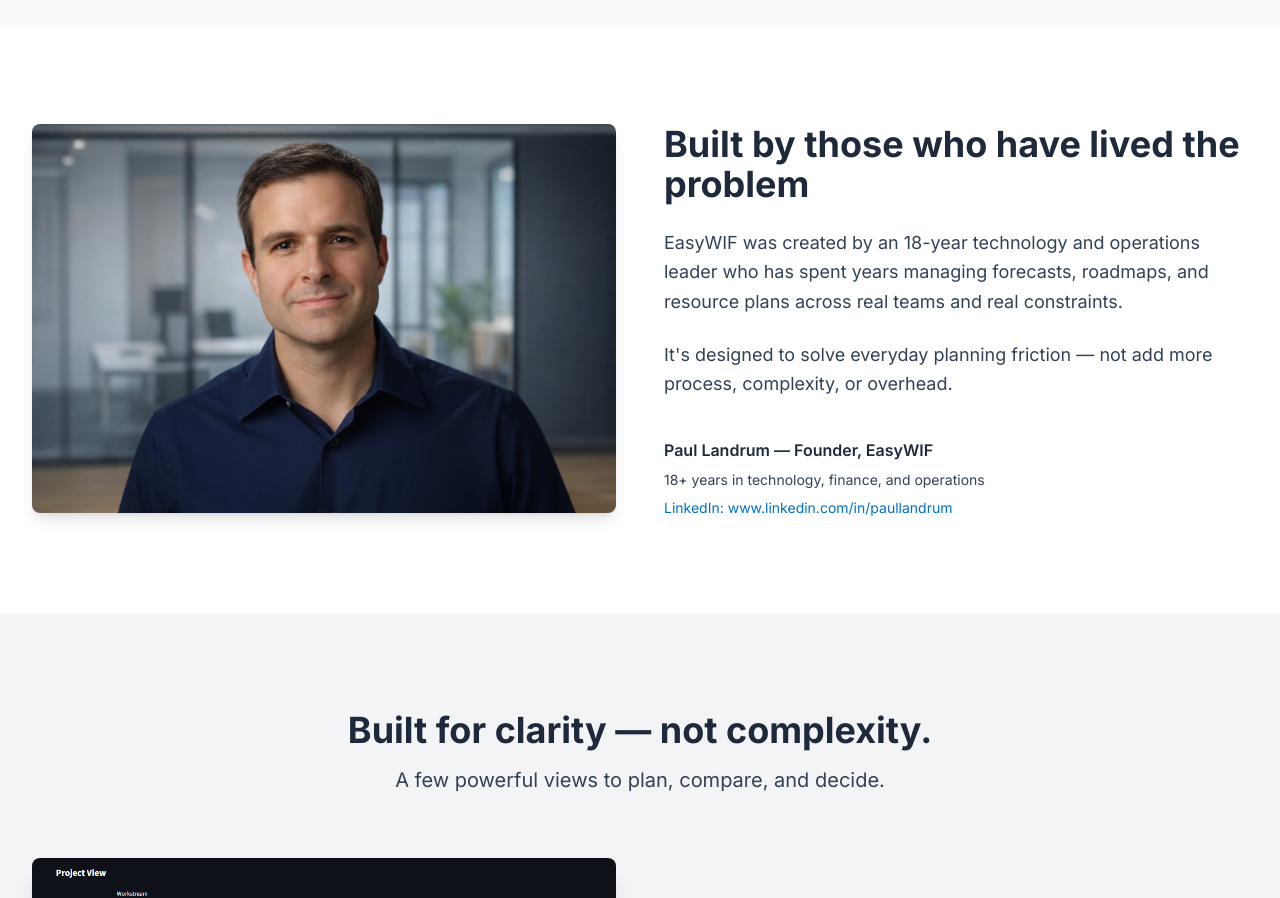
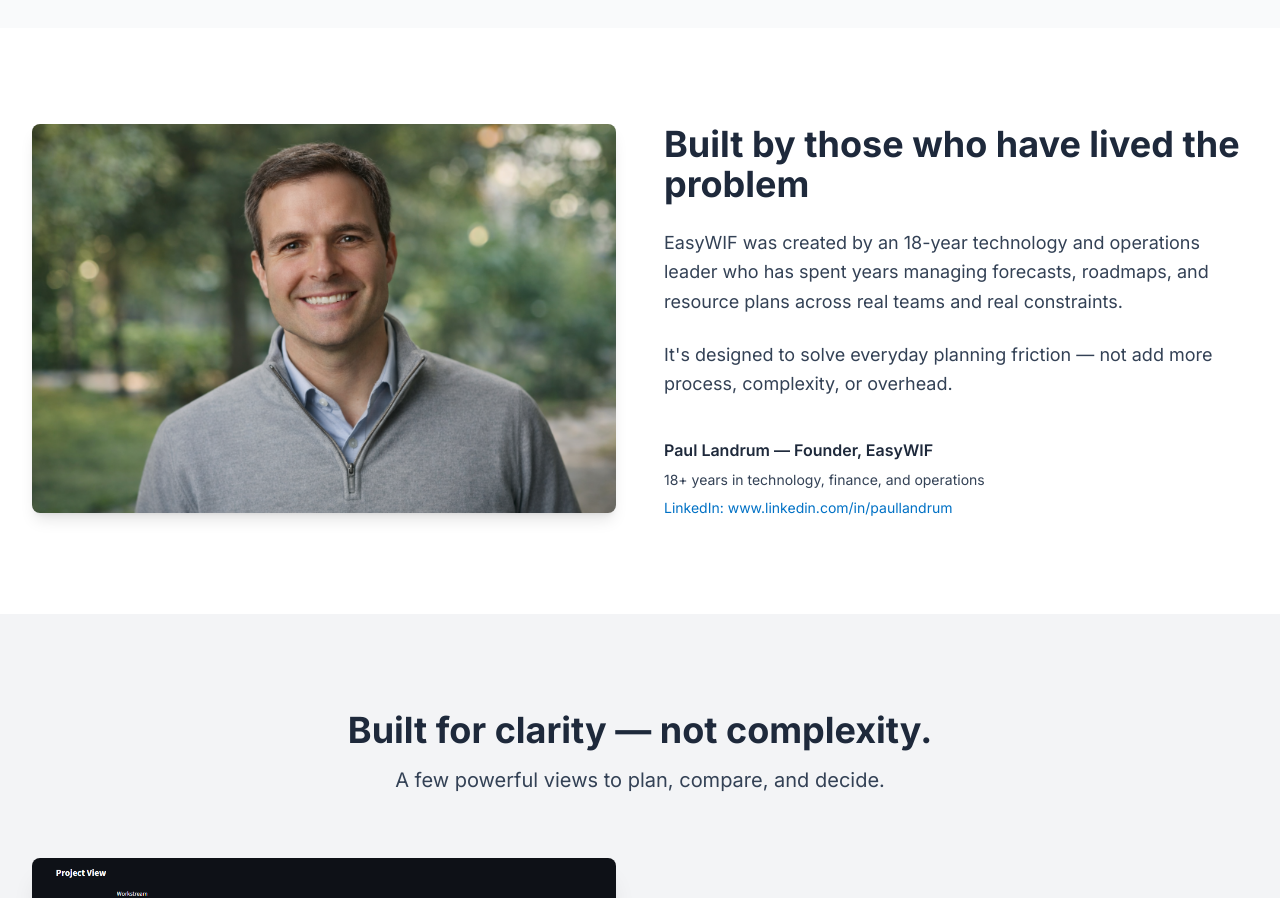
Before and after one commit to landrump/easywif, a Next.js app in the folder landing-page/: page / in a window 1280 px wide. Shown: the part 3160-4058 px from the top of the page. Built offline with nearby package versions, Linux system fonts and the light colour scheme.

Commit message:
Update Founder image to Paul headshot outside

```diff
--- a/landing-page/components/Founder.tsx
+++ b/landing-page/components/Founder.tsx
@@ -41,7 +41,7 @@
           {/* Founder Image - appears second on mobile, left side on desktop */}
           <div className="order-2 md:order-1">
             <Image
-              src="/Paul headshot in modern office.png"
+              src="/Paul headshot outside.png"
               alt="Paul Landrum"
               width={500}
               height={600}
```
Also changed, not shown: landing-page/public/Paul headshot outside.png (added).
